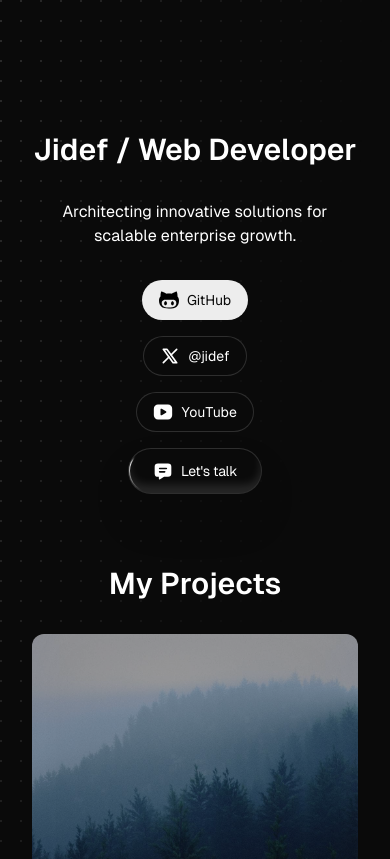
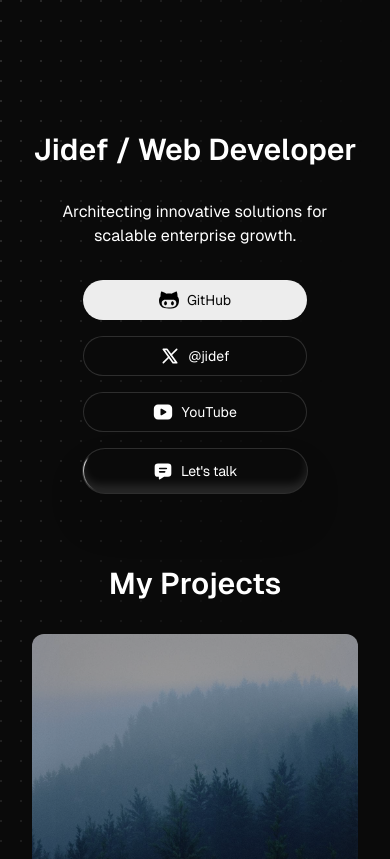
Before and after one commit to jidef/jidef.com, a Next.js app: page / in a window 390 px wide. Shown: the top 859 px of the page. Built offline with nearby package versions, Linux system fonts and the light colour scheme.

Commit message:
Update landing page header and description

```diff
--- a/app/layout.js
+++ b/app/layout.js
@@ -12,7 +12,7 @@ const geistMono = localFont({
 })
 
 export const metadata = {
-  title: 'Jidef - Web developer ',
+  title: 'Jidef - Web Developer ',
   description:
     'Web developer - Architecting innovative solutions for scalable enterprise growth'
 }
--- a/app/page.js
+++ b/app/page.js
@@ -16,7 +16,7 @@ export default function Home () {
         </span>
         <div className='flex gap-4 items-center flex-col sm:flex-row'>
           <a
-            className='rounded-full border border-solid border-transparent transition-colors flex items-center justify-center  text-background gap-2 hover:bg-[#ccc] text-sm sm:text-base h-10 sm:h-12 px-4 sm:px-5 bg-foreground'
+            className='rounded-full border border-solid border-transparent transition-colors flex items-center justify-center  text-background gap-2 hover:bg-[#ccc] text-sm sm:text-base h-10 sm:h-12 px-4 sm:px-5 bg-foreground min-w-56 sm:min-w-44'
             href='https://github.com/jidef'
             target='_blank'
             rel='noopener noreferrer'
@@ -31,7 +31,7 @@ export default function Home () {
             GitHub
           </a>
           <a
-            className='rounded-full border border-solid border-white/[.145] transition-colors flex items-center justify-center hover:bg-[#1a1a1a] hover:border-transparent text-sm sm:text-base h-10 sm:h-12 px-4 sm:px-5 sm:min-w-44 gap-2 bg-background'
+            className='rounded-full border border-solid border-white/[.145] transition-colors flex items-center justify-center hover:bg-[#1a1a1a] hover:border-transparent text-sm sm:text-base h-10 sm:h-12 px-4 sm:px-5 min-w-56 sm:min-w-44 gap-2 bg-background'
             href='https://x.com/jidef'
             target='_blank'
             rel='noopener noreferrer'
@@ -46,7 +46,7 @@ export default function Home () {
             @jidef
           </a>
           <a
-            className='rounded-full border border-solid border-white/[.145] transition-colors flex items-center justify-center hover:bg-[#1a1a1a] hover:border-transparent text-sm sm:text-base h-10 sm:h-12 px-4 sm:px-5 sm:min-w-44 gap-2 bg-background'
+            className='rounded-full border border-solid border-white/[.145] transition-colors flex items-center justify-center hover:bg-[#1a1a1a] hover:border-transparent text-sm sm:text-base h-10 sm:h-12 px-4 sm:px-5 gap-2 bg-background min-w-56 sm:min-w-44'
             href='https://youtube.com/jidef'
             target='_blank'
             rel='noopener noreferrer'
@@ -66,7 +66,7 @@ export default function Home () {
             rel='noopener noreferrer'
           >
             <ShimmerButton className='shadow-2xl'>
-              <span className='whitespace-pre-wrap text-center  leading-none tracking-tight text-white dark:from-white dark:to-slate-900/10 text-sm py-0 sm:text-base flex items-center justify-center gap-2'>
+              <span className='whitespace-pre-wrap text-center  leading-none tracking-tight text-white dark:from-white dark:to-slate-900/10 text-sm py-0 sm:text-base flex items-center justify-center gap-2 min-w-44 sm:min-w-32'>
                 <Image
                   aria-hidden
                   src='/send.svg'
--- a/components/projects.js
+++ b/components/projects.js
@@ -11,7 +11,7 @@ const features = [
     background: (
       <img
         src='/image1.jpg'
-        className='absolute h-full object-cover opacity-60'
+        className='absolute h-full w-full object-cover opacity-60'
       ></img>
     ),
     className: 'lg:row-start-1 lg:row-end-4 lg:col-start-2 lg:col-end-3'
@@ -25,7 +25,7 @@ const features = [
     background: (
       <img
         src='/image5.jpg'
-        className='absolute h-full object-cover opacity-60'
+        className='absolute h-full w-full object-cover opacity-60'
       ></img>
     ),
     className: 'lg:col-start-1 lg:col-end-2 lg:row-start-1 lg:row-end-3'
@@ -53,7 +53,7 @@ const features = [
     background: (
       <img
         src='/image2.jpg'
-        className='absolute h-full object-cover opacity-60'
+        className='absolute h-full w-full object-cover opacity-60'
       ></img>
     ),
     className: 'lg:col-start-3 lg:col-end-3 lg:row-start-1 lg:row-end-4'
```
